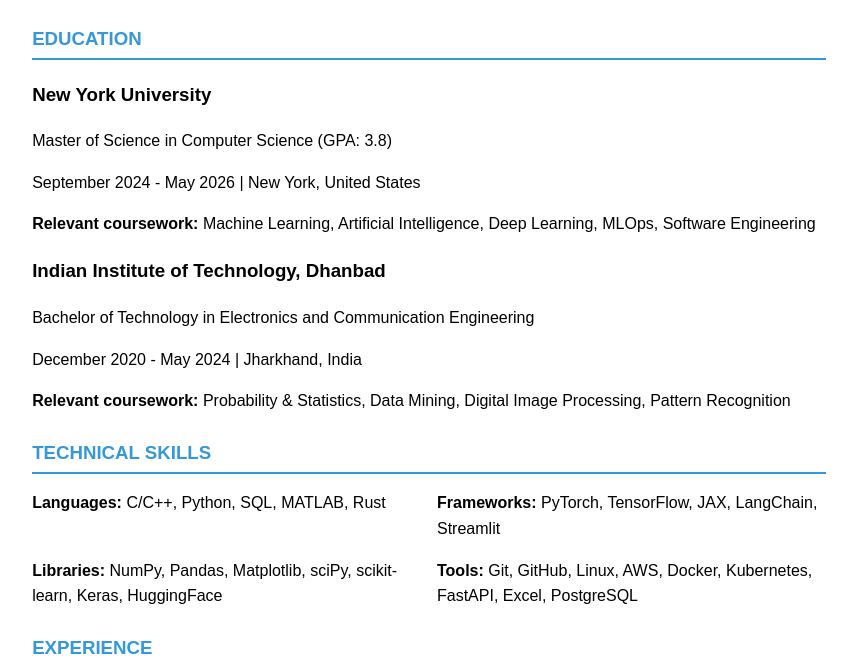
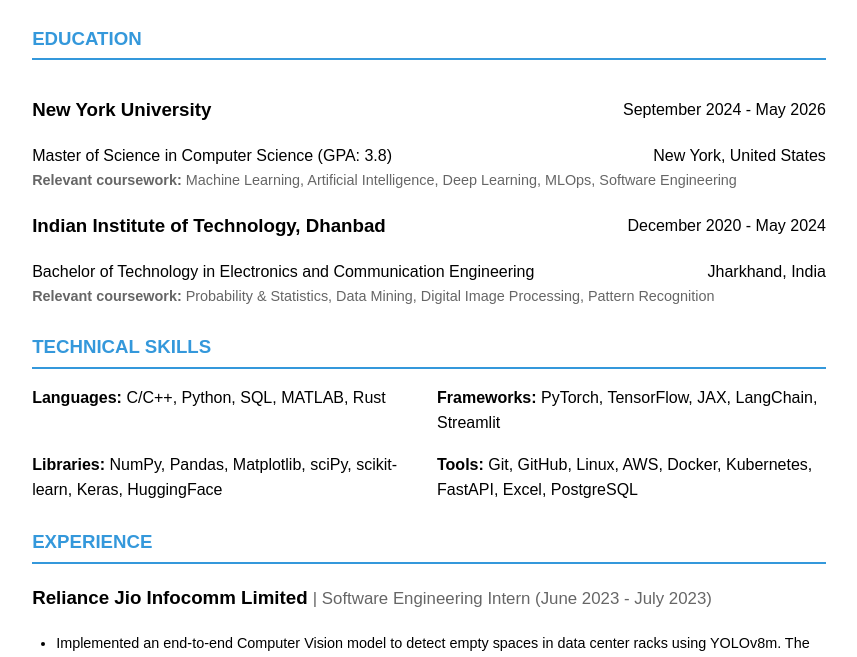
Before and after one commit to Billa-Man/swe-assignment-1, a Django app: page / in a window 1280 px wide. Shown: the part 135-792 px from the top of the page, without its empty margins (211-1068 px from the left). Run offline with Django 5.2, Linux system fonts and the light colour scheme.

Commit message:
final commit

```diff
--- a/resume_project/resume_site/converter/static/converter/resume.css
+++ b/resume_project/resume_site/converter/static/converter/resume.css
@@ -27,8 +27,20 @@ h2 {
     margin-top: 1.5rem;
 }
 
-.education-item {
-    margin: 1.2rem 0;
+.education-item .branch-location {
+    display: flex; /* Aligns branch and location horizontally */
+    justify-content: space-between; /* Pushes branch and location to opposite ends */
+    align-items: center; /* Vertically aligns content */
+    margin: 0; /* Removes extra margin */
+    padding: 0; /* Removes extra padding */
+}
+
+.education-item .branch {
+    margin: 0; /* Removes default margin for alignment */
+}
+
+.education-item .branch-location .location {
+    margin-left: 1rem; /* Optional: Adjust spacing between branch and location */
 }
 
 .skill-grid {
--- a/resume_project/resume_site/converter/templates/converter/resume.html
+++ b/resume_project/resume_site/converter/templates/converter/resume.html
@@ -18,24 +18,30 @@
         <h2>EDUCATION</h2>
 
         <div class="education-item">
-            <h3>New York University</h3>
-            <div class="details">
-                <p>Master of Science in Computer Science (GPA: 3.8)</p>
-                <p>September 2024 - May 2026 | New York, United States</p>
+            <div class="branch-location">
+                <h3>New York University</h3>
+                <span class="location">September 2024 - May 2026</span>
             </div>
-            <div class="coursework">
+            <div class="branch-location">
+                <p class="branch">Master of Science in Computer Science (GPA: 3.8)</p>
+                <span class="location">New York, United States</span>
+            </div>
+            <div class="tech-stack">
                 <strong>Relevant coursework:</strong> Machine Learning, Artificial Intelligence,
                 Deep Learning, MLOps, Software Engineering
             </div>
         </div>
 
         <div class="education-item">
-            <h3>Indian Institute of Technology, Dhanbad</h3>
-            <div class="details">
-                <p>Bachelor of Technology in Electronics and Communication Engineering</p>
-                <p>December 2020 - May 2024 | Jharkhand, India</p>
+            <div class="branch-location">
+                <h3>Indian Institute of Technology, Dhanbad</h3>
+                <span class="location">December 2020 - May 2024</span>
             </div>
-            <div class="coursework">
+            <div class="branch-location">
+                <p class="branch">Bachelor of Technology in Electronics and Communication Engineering</p>
+                <span class="location">Jharkhand, India</span>
+            </div>
+            <div class="tech-stack">
                 <strong>Relevant coursework:</strong> Probability & Statistics, Data Mining,
                 Digital Image Processing, Pattern Recognition
             </div>
```
